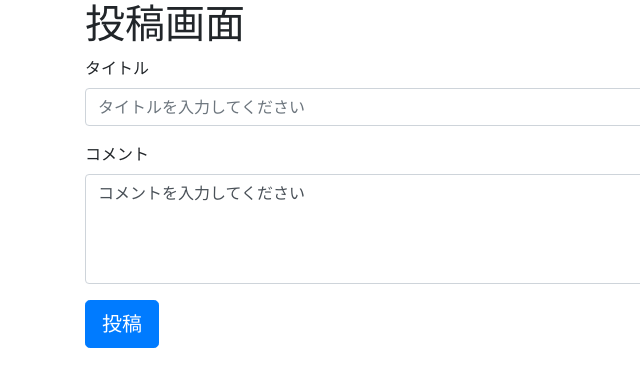
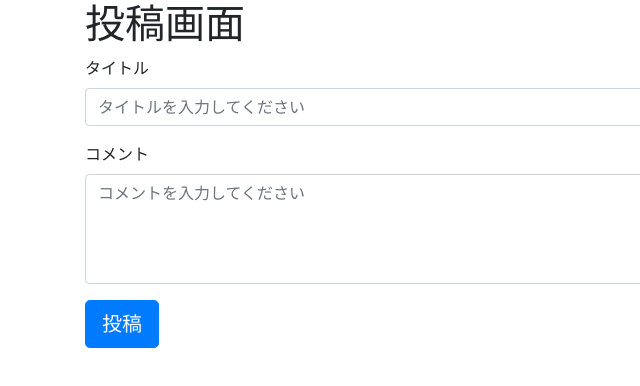
Before and after one commit to homahi/git-practice, a plain HTML site: page src/new.html in a window 1280 px wide. Shown: the full height of the page, 0-640 px from the left. Drawn offline with nearby package versions, Linux system fonts and the light colour scheme.

Commit message:
コメントをplaceholderに変更

```diff
--- a/src/new.html
+++ b/src/new.html
@@ -21,7 +21,7 @@
       </div>
       <div class="form-group">
         <label for="exampleTextarea">コメント</label>
-        <textarea class="form-control" id="exampleTextarea" rows="4">コメントを入力してください</textarea>
+        <textarea class="form-control" id="exampleTextarea" rows="4" placeholder="コメントを入力してください"></textarea>
       </div>
     </form>
     <p>
```
